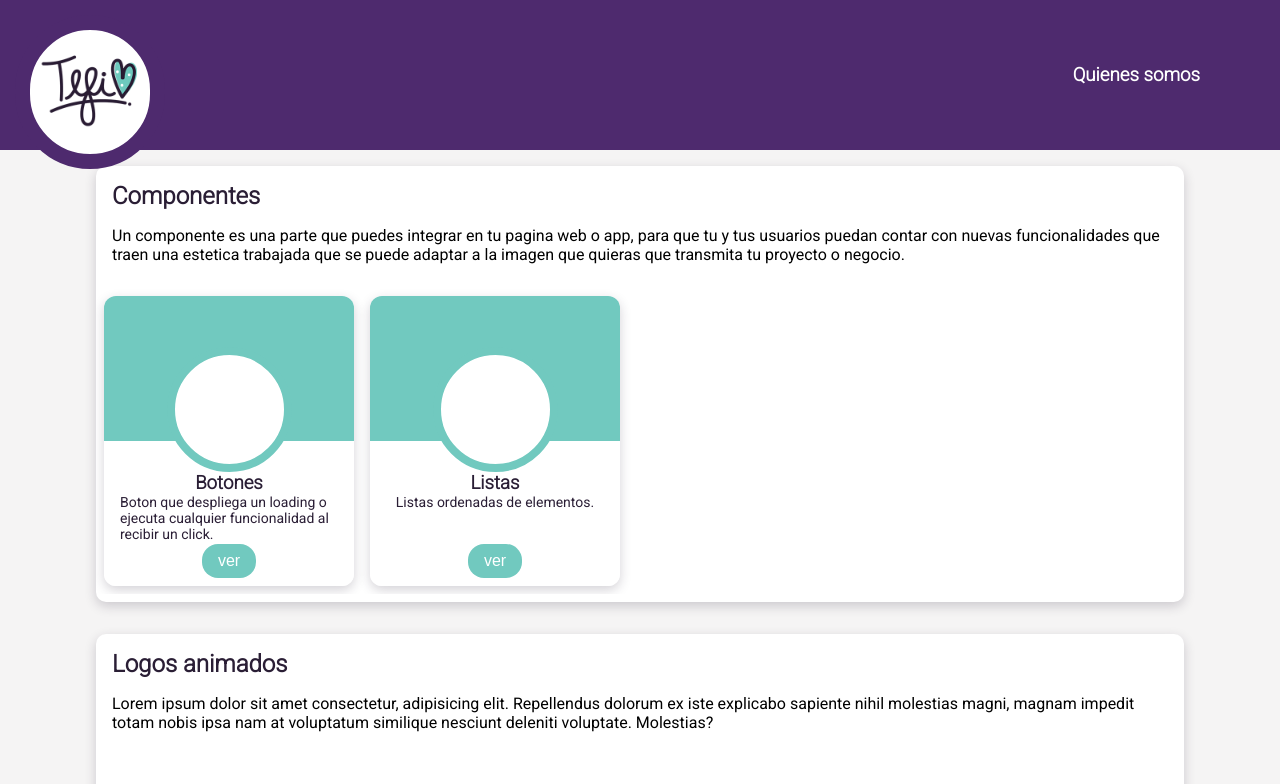
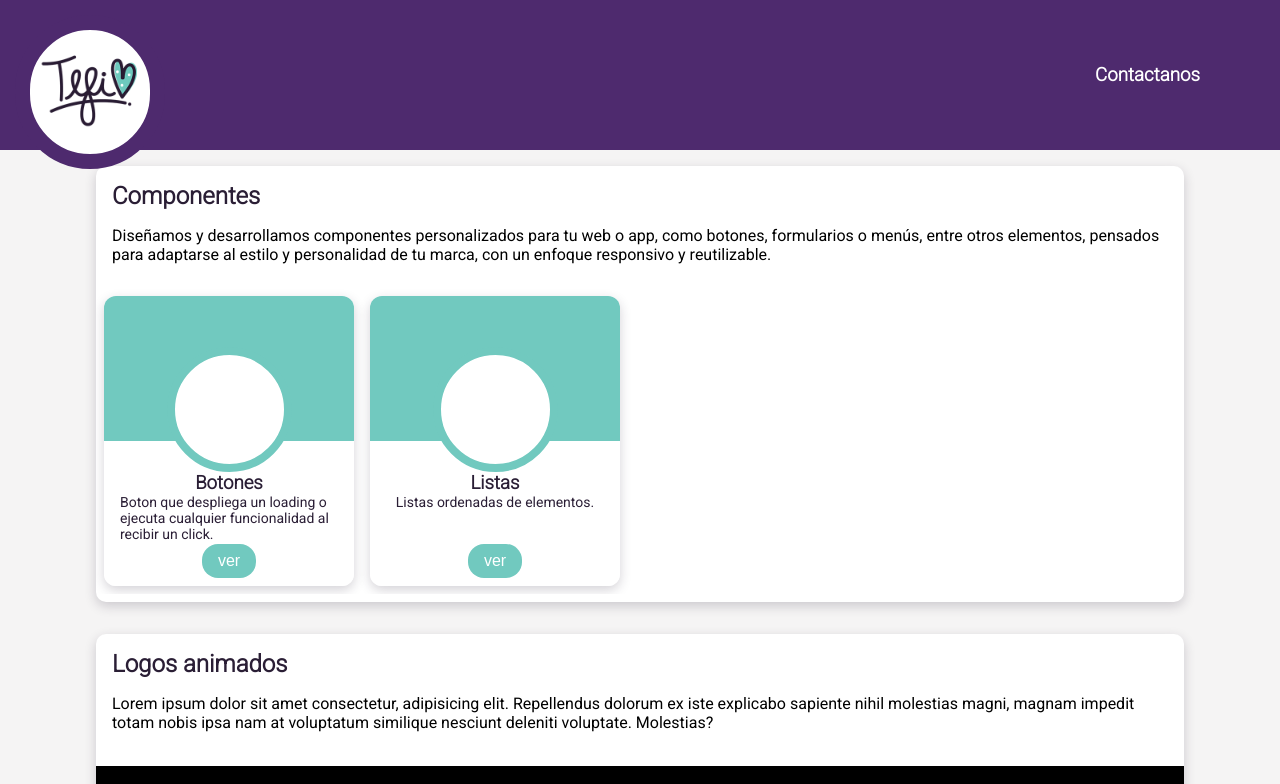
Before and after one commit to david-aravena/tefi, a React (Vite) app: page / in a window 1280 px wide. Shown: the top 784 px of the page. Built offline with nearby package versions, Linux system fonts and the light colour scheme.

Commit message:
fix: texts Home component and change name nosotros route to contacto route

```diff
--- a/src/App.jsx
+++ b/src/App.jsx
@@ -21,7 +21,7 @@ function App() {
           <Suspense fallback={ <div style={{position:"absolute", top:0, left:0, width:"100%", height:"100%", display:"flex", justifyContent:"center", alignItems:"center"}}><img src="/images/corazonTefi.png" alt="" /> </div> }>
             <Routes>
               <Route path="/" element={<Home width={isMobile ? "100%" : "85%"} />} />
-              <Route path="/quienes-somos" element={<Nosotros />} />
+              <Route path="/contacto" element={<Nosotros />} />
             </Routes>
           </Suspense>
         </div>
--- a/src/components/header/index.jsx
+++ b/src/components/header/index.jsx
@@ -28,10 +28,10 @@ export default function Header({ padding }) {
         </div>
       </div>
 
-      {location.pathname !== "/quienes-somos" && (
+      {location.pathname !== "/contacto" && (
         <div>
-          <Link to={"/quienes-somos"}>
-            <h3 style={{color:"white"}}>Quienes somos</h3>
+          <Link to={"/contacto"}>
+            <h3 style={{color:"white"}}>Contactanos</h3>
           </Link>
         </div>
       )}
--- a/src/components/navbar/navbar.css
+++ b/src/components/navbar/navbar.css
@@ -3,7 +3,7 @@
   background-color: black;
   align-items: center;
   justify-content: space-between;
-  margin: 2rem 0;
+  margin: 10px 0;
   padding: 0 1rem;
 }
 
--- a/src/pages/home/index.jsx
+++ b/src/pages/home/index.jsx
@@ -33,7 +33,7 @@ export default function Home({width}){
             <div style={{padding:"8px 1rem"}}>
               <h3 style={{fontSize:"1.5rem"}}>Componentes</h3>
               <p style={{color:"black", margin:0, padding:"1rem 0"}}>
-                Un componente es una parte que puedes integrar en tu pagina web o app, para que tu y tus usuarios puedan contar con nuevas funcionalidades que traen una estetica trabajada que se puede adaptar a la imagen que quieras que transmita tu proyecto o negocio.
+                Diseñamos y desarrollamos componentes personalizados para tu web o app, como botones, formularios o menús, entre otros elementos, pensados para adaptarse al estilo y personalidad de tu marca, con un enfoque responsivo y reutilizable.
               </p>
             </div>
             <div style={{display:"flex",  overflow: "auto", padding:"8px 0"}}>
```
